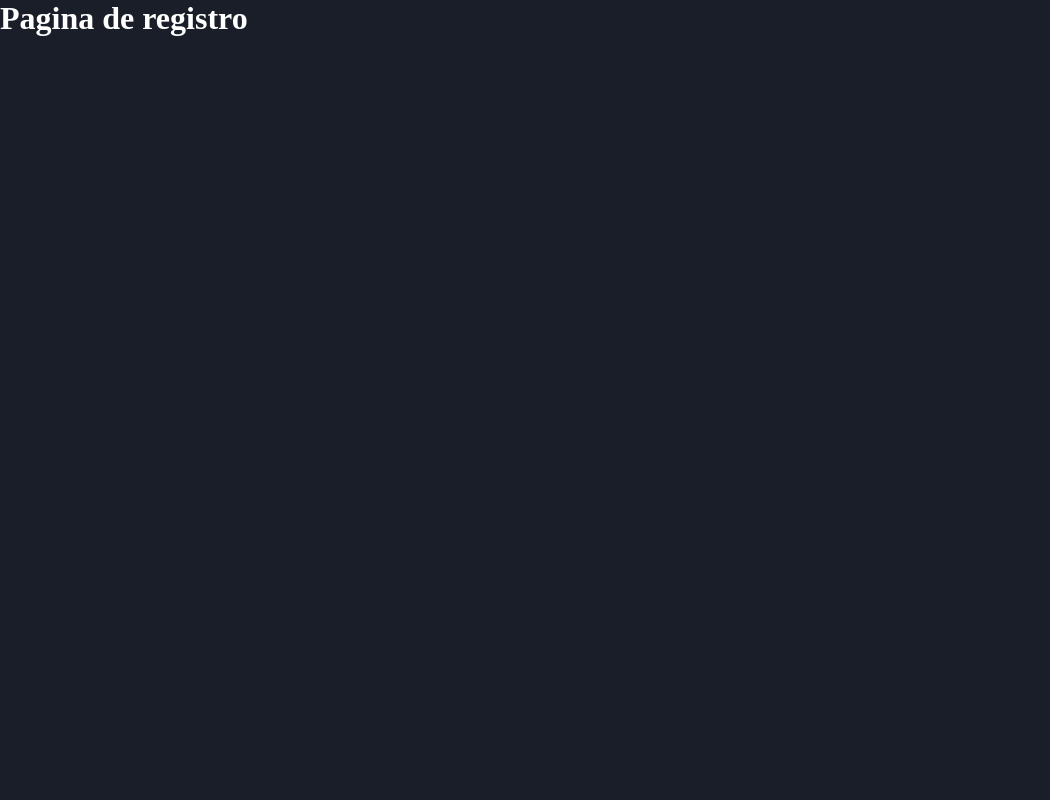
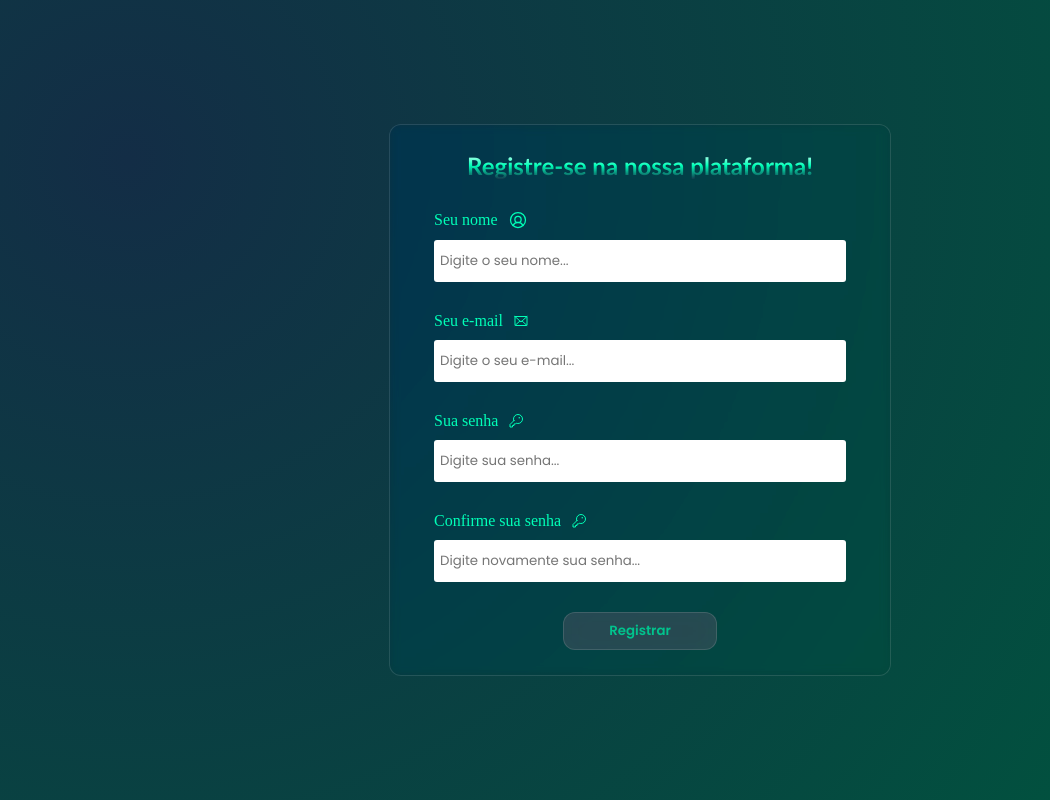
Before and after one commit to Julio-Norberto/emerald, a React (Vite) app: page /register in a window 1280 px wide. Shown: the whole page, without its empty margins (0-1050 px from the left). Built offline with nearby package versions, Linux system fonts and the light colour scheme.

Commit message:
create register page

```diff
--- a/src/components/Menu/index.tsx
+++ b/src/components/Menu/index.tsx
@@ -23,7 +23,7 @@ export default function Menu() {
                     </li>
 
                     <li>
-                        <Link className='get-started' to=''>Get Started</Link>
+                        <Link className='get-started' to='/register'>Get Started</Link>
                     </li>
                 </ul>
             </div>
--- a/src/pages/Home/index.tsx
+++ b/src/pages/Home/index.tsx
@@ -23,7 +23,7 @@ export default function Home() {
                     </p>
 
                     <div className='btn-home'>
-                        <a className='btn-home-link' href="">Get Started</a>
+                        <a className='btn-home-link' href="/register">Get Started</a>
                     </div>
                 </div>
 
--- a/src/pages/Register/Register.css
+++ b/src/pages/Register/Register.css
@@ -0,0 +1,81 @@
+.register-container {
+    height: 100vh;
+    display: flex;
+    flex-direction: column;
+    justify-content: center;
+    align-items: center;
+    margin: 0 auto;
+    background-image: radial-gradient( circle farthest-corner at 10% 20%,  #132D46  0.1%, rgb(0, 84, 62) 94.2% );
+}
+
+.form-card {
+    width: 500px;
+    height: 550px;
+    display: flex;
+    flex-direction: column;
+    justify-content: center;
+    align-items: center;
+    backdrop-filter: blur(5px) saturate(180%);
+    -webkit-backdrop-filter: blur(5px) saturate(180%);
+    background-color: rgba(17, 25, 40, 0.17);
+    border-radius: 12px;
+    border: 1px solid rgba(255, 255, 255, 0.125);
+}
+
+.form-card h2 {
+    font-family: 'Trebuchet MS', 'Lucida Sans Unicode', 'Lucida Grande', 'Lucida Sans', Arial, sans-serif;
+    background-image: linear-gradient(to bottom, #fff, rgba(0,255,184,1), rgba(19,45,70,1));
+    background-clip: text;
+    -webkit-background-clip: text; /* Alguns navegadores precisam do prefixo */
+    -webkit-text-fill-color: transparent;
+    margin-bottom: 30px;
+}
+
+.div-input {
+    display: flex;
+    flex-direction: column;
+}
+
+.div-input label {
+    margin-bottom: 10px;
+    color:#01ffb7;
+}
+
+.align {
+    display: flex;
+    justify-content: flex-start;
+    align-items: center;
+}
+
+.div-input input {
+    width: 400px;
+    height: 30px;
+    margin-bottom: 30px;
+    padding: 6px;
+    font-family: 'Poppins', sans-serif;
+    border: none;
+    border-radius: 3px;
+}
+
+.btn-register {
+    font-family: 'Poppins', sans-serif;
+    text-decoration: none;
+    color: #01C38D;
+    border: 1px solid #fff;
+    border-radius: 4px;
+    padding: 8px 45px;
+    transition: 1000ms;
+    backdrop-filter: blur(14px) saturate(200%);
+    -webkit-backdrop-filter: blur(14px) saturate(200%);
+    background-color: rgba(87, 91, 104, 0.43);
+    border-radius: 12px;
+    border: 1px solid rgba(255, 255, 255, 0.125);
+    font-weight: 600;
+}
+
+.btn-register:hover {
+    color: #0cfbb7;
+    transition: 1000ms;
+    padding: 8px 75px;
+    cursor: pointer;
+}
--- a/src/pages/Register/index.tsx
+++ b/src/pages/Register/index.tsx
@@ -1,9 +1,32 @@
 import './Register.css'
+import { UserCircle, Envelope, Key } from 'phosphor-react'
 
 export default function Register() {
     return (
         <div className='register-container'>
-            <h1>Pagina de registro</h1>
+            <form className='form-card' action="/register" method='post'>
+                <h2>Registre-se na nossa plataforma!</h2>
+                <div className='div-input'>
+                    <label className='align'>Seu nome <UserCircle size={20} style={{ marginLeft: 10 }} /> </label>
+                    <input type="text" name="name" id="name" placeholder='Digite o seu nome...' />
+                </div>
+
+                <div className='div-input'>
+                    <label className='align'>Seu e-mail <Envelope style={{ marginLeft: 10 }} /> </label>
+                    <input type="text" name="email" id="email" placeholder="Digite o seu e-mail..." />
+                </div>
+
+                <div className='div-input'>
+                    <label className='align'>Sua senha <Key style={{ marginLeft: 10 }} /> </label>
+                    <input type="password" name="password" id="password" placeholder="Digite sua senha..." />
+                </div>
+
+                <div className='div-input'>
+                    <label className='align'>Confirme sua senha <Key style={{ marginLeft: 10 }} /> </label>
+                    <input type="password" name="password" id="password" placeholder="Digite novamente sua senha..." />
+                </div>
+                <input className='btn-register' type="submit" value="Registrar" />
+            </form>
         </div>
     )
 }
```
Also changed, not shown: src/assets/registerBackground.jpg (added).
